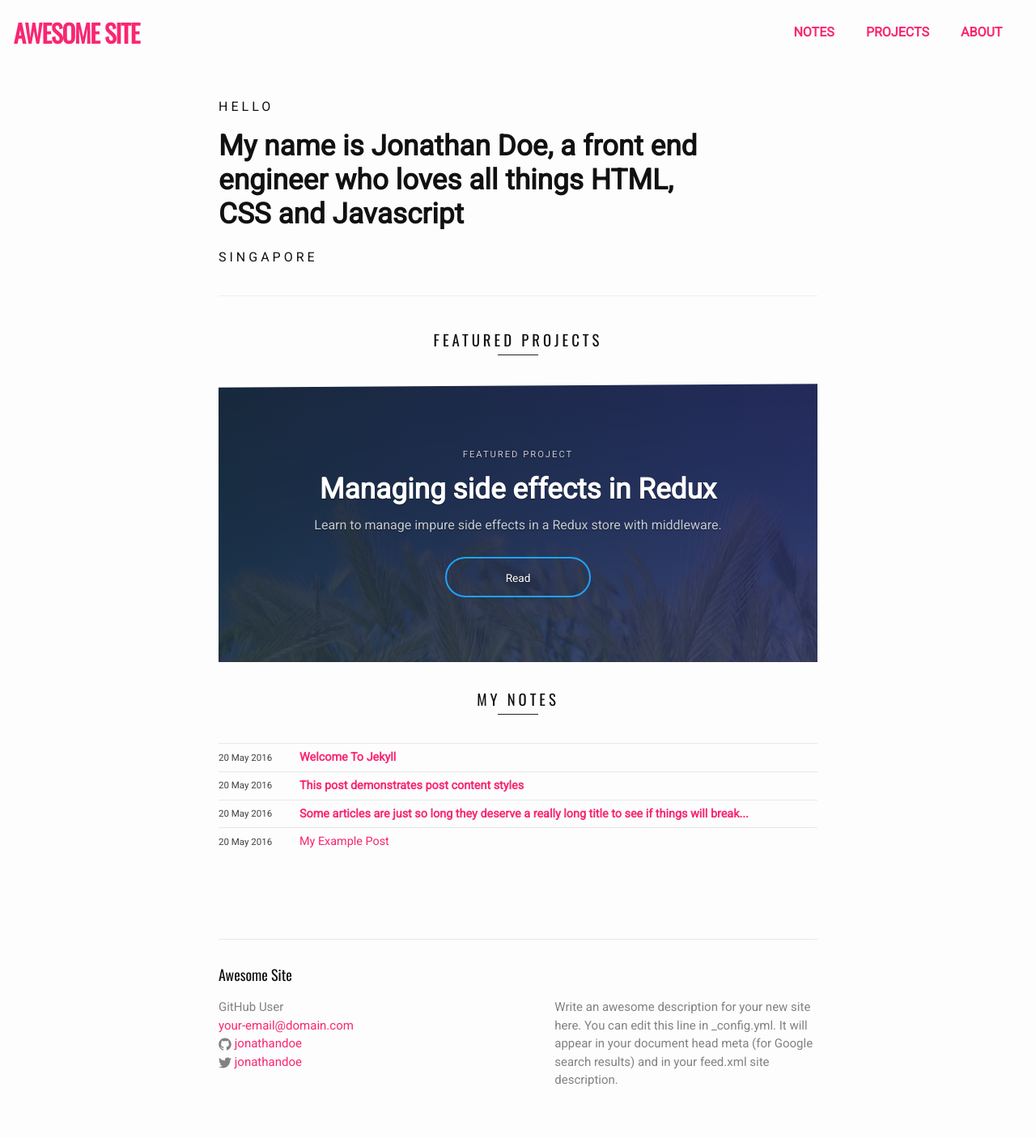
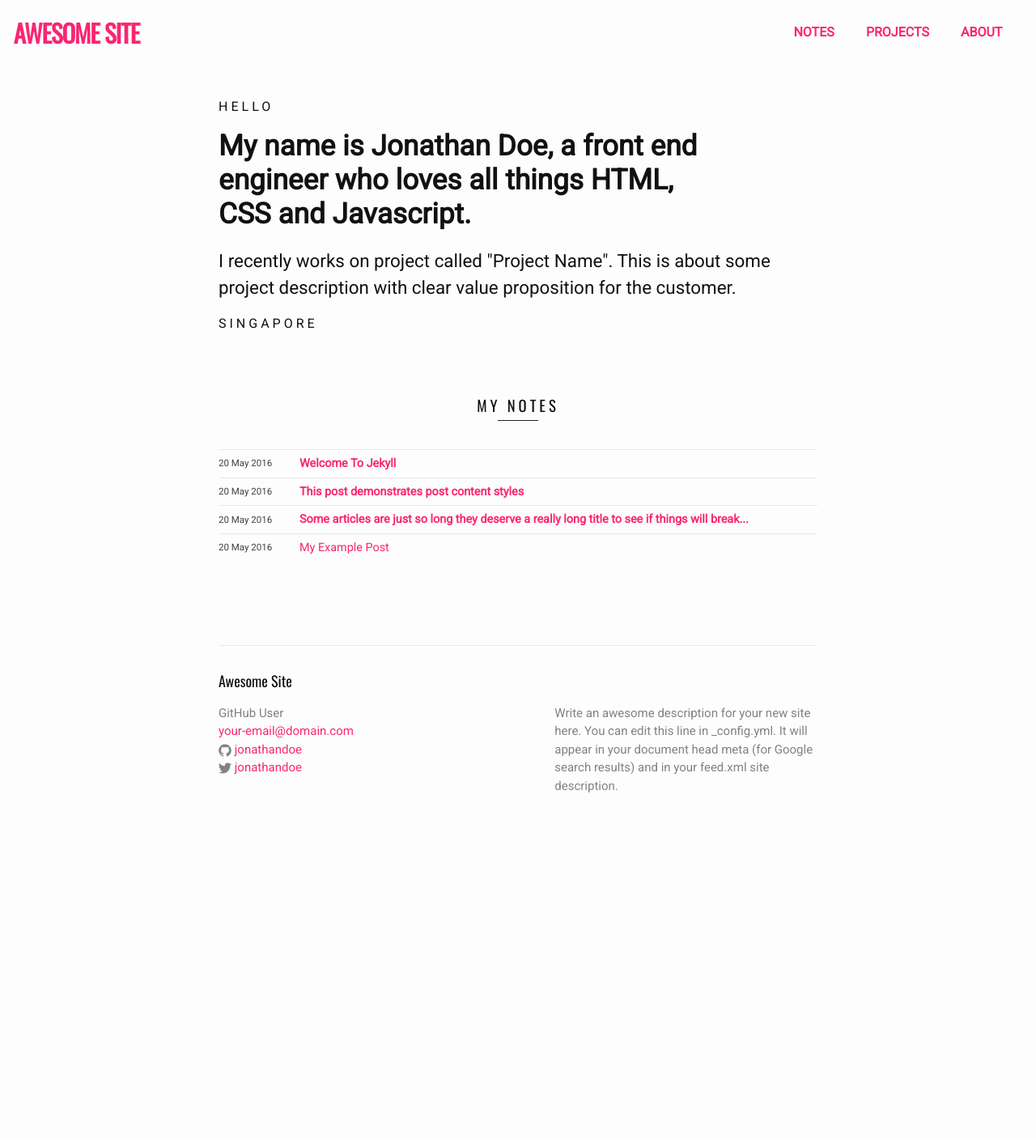
Before and after one commit to centros4520/t-2021, a Jekyll site: the page built from index.html, in a window 1280 px wide. Shown: the whole page at 81% size. Built offline with Jekyll 4.4.1, drawn with Linux system fonts in a browser that asks for light colours; nearby versions of some CDN libraries; after the commit the page ends 1042 px from its top, so only the background shows below that.

Commit message:
Remove featured project from homepage and fix ios scrolling

```diff
--- a/_layouts/home2.html
+++ b/_layouts/home2.html
@@ -7,14 +7,15 @@ layout: default
     <div class="container">
         <div class="intro">
             <p class="intro__pre">Hello</p>
-            <p class="intro__main">My name is <span>{{ site.name }}</span>, a {{ site.job }} who loves all things {{ site.languages }}</p>
+            <p class="intro__main">My name is <span>{{ site.name }}</span>, a {{ site.job }} who loves all things {{ site.languages }}.</p>
+            <p style="font-size:1.4em"> I recently works on project called "Project Name". This is about some project description with clear value proposition for the customer.</p>
             <p class="intro__post">{{ site.location }}</p>
         </div>
     </div>
 </div>
 
 <div class="container">
-    {% include featured-projects.html %}
+
     {% include featured-til.html %}
 </div>
 
--- a/_sass/custom/_header-fullscreen.scss
+++ b/_sass/custom/_header-fullscreen.scss
@@ -29,9 +29,11 @@ ul {
   padding-top:100px;
 }
 body {
+  position: initial;
   &.overflow-hidden {
     /* when primary navigation is visible, the content in the background won't scroll */
     overflow: hidden;
+    position: fixed;
   }
 }
 
--- a/_sass/custom/_homepage.scss
+++ b/_sass/custom/_homepage.scss
@@ -9,9 +9,9 @@
 $spacer: 20px;
 // Homepage Intro Banner jumbotron>container>intro
 .jumbotron {
-  border-bottom: 1px solid #edefee;
+  border-bottom: 0px solid #edefee;
   padding: ($spacer * 0) 0;
-  margin-bottom: ($spacer * 1);
+  margin-bottom: ($spacer * 1.5);
 }
 
 @include min-media-query($on-laptop) {
```
